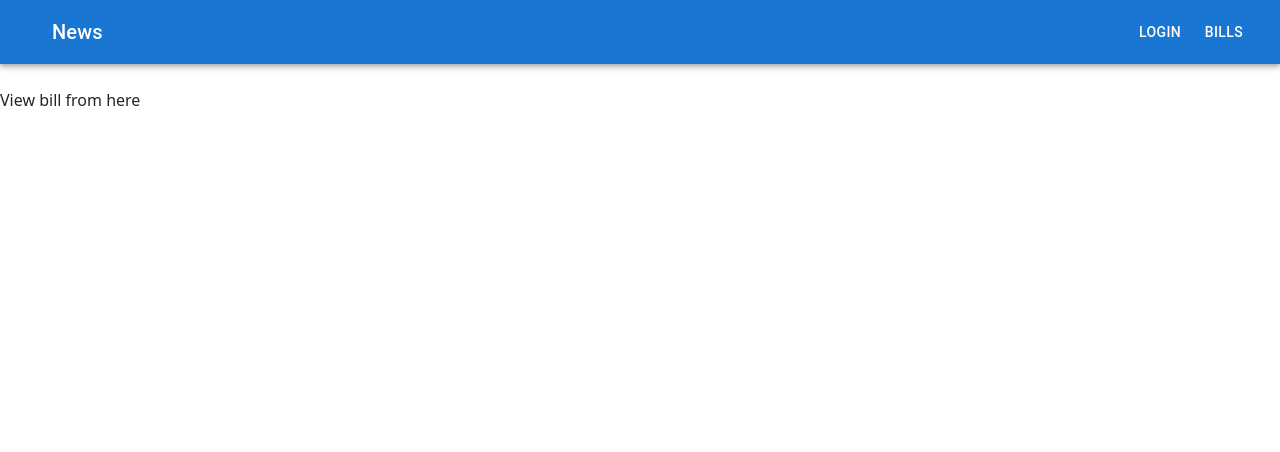
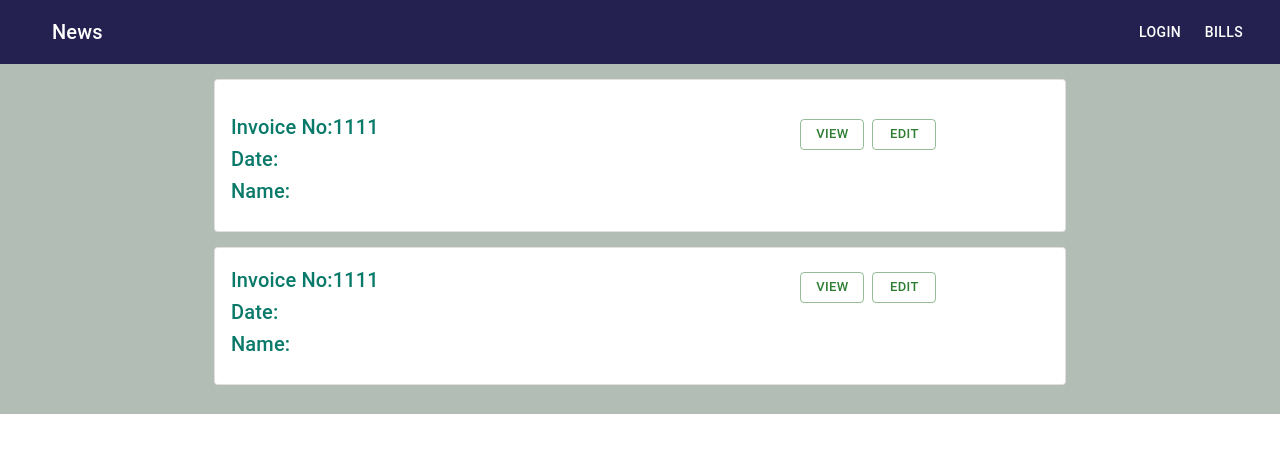
Before and after one commit to lakshmivishwa/bill-generator, a React (Create React App) app in the folder invoice-app/: page /bills/1 in a window 1280 px wide. Shown: the top 452 px of the page. Built offline with nearby package versions, Linux system fonts and the light colour scheme.

Commit message:
added view page

```diff
--- a/invoice-app/src/Bills/CreateBill/ProductTable/FinalProductTable.js
+++ b/invoice-app/src/Bills/CreateBill/ProductTable/FinalProductTable.js
@@ -4,6 +4,7 @@ import Table from "./Table/table";
 
 
 function ProductDetail() {
+
 	const [tableData, setTableData] = useState([]);
 	const [formObject, setFormObject] = useState({
 		itemName: "",
@@ -13,8 +14,6 @@ function ProductDetail() {
 		price: "",
 		action: "",
 	});
-
-
 	const onValChange = (event) => {
 		console.log(event)
 		const value = (res) => ({
@@ -24,16 +23,21 @@ function ProductDetail() {
 		setFormObject(value);
 	};
 
+	let priceSum = 0;
+	console.log(priceSum);
 	const onFormSubmit = (event) => {
+		event.preventDefault();
+		console.log(formObject);
 
-		console.log(formObject);
-		event.preventDefault();
 		const checkVal = !Object.values(formObject).every((res) => res === "");
 		if (checkVal) {
+
 			// const dataObj = (data) => [...data, formObject];
 			const data = { ...formObject, id: tableData.length + 1 };
 
 			setTableData([...tableData, data]);
+			console.log(tableData);
+
 			const isEmpty = {
 				itemName: "",
 				itemDescription: "",
@@ -44,7 +48,9 @@ function ProductDetail() {
 			};
 			setFormObject(isEmpty);
 		}
+
 	};
+
 
 	const removeTableData = (index) => {
 		console.log("deleted");
--- a/invoice-app/src/Bills/CreateBill/ProductTable/ItemForm.js
+++ b/invoice-app/src/Bills/CreateBill/ProductTable/ItemForm.js
@@ -1,18 +1,17 @@
 import * as React from 'react';
 import { Grid, Typography, Button, Container } from '@mui/material';
 import TextField from '@mui/material/TextField';
-import { useForm } from "react-hook-form"
+import { Controller, useForm } from "react-hook-form";
+
 
 function ItemForm({ onValChange, formObject, onFormSubmit }) {
 
-    console.log(formObject);
     const { register, handleSubmit, formState: { errors } } = useForm();
 
     return (
         <Container >
                 <form >
                     <Grid container spacing={2} mt={1} mb={3}>
-
                         <Grid item xs={5} md={7}  >
                             <Typography mt={3} mb={2} variant="h6" component="h5">Item</Typography>
                             <TextField name="itemName" fullWidth label="Item Name"
@@ -84,11 +83,13 @@ function ItemForm({ onValChange, formObject, onFormSubmit }) {
                             />
                         </Grid>
                         <Grid item xs={12} md={12}>
-                        <Button variant="contained" type="submit" onClick={onFormSubmit}>Add Item</Button>
+                            <Button  variant="contained"  onClick={onFormSubmit}>Add Item</Button>
                         </Grid>
+
                     </Grid>
 
                 </form>
+
         </Container >
 
     );
--- a/invoice-app/src/Bills/CreateBill/ProductTable/Table/table.js
+++ b/invoice-app/src/Bills/CreateBill/ProductTable/Table/table.js
@@ -1,10 +1,10 @@
 import { MdDeleteForever } from "react-icons/md";
 import { Grid, Container } from '@mui/material';
 import styles from "./style";
+
 function Table({ tableData, deleteTableData }) {
+    console.log(tableData)
 
-    // console.log(sum);
-    console.log(tableData)
     return (
         <Container maxWidth="md">
             <Grid container spacing={2} mt={3}>
--- a/invoice-app/src/Bills/ViewBill.js
+++ /dev/null
@@ -1,11 +0,0 @@
-import * as React from 'react';
-import Box from '@mui/material/Box';
-
-export default function ViewBill() {
-  return (
-
-    <Box sx={{ flexGrow: 1 }}>
-      <div>View bill from here</div>
-    </Box>
-  );
-}
--- /dev/null
+++ b/invoice-app/src/Bills/ViewBills/ViewBill.js
@@ -0,0 +1,67 @@
+import * as React from 'react';
+import { Container, Grid, Card, CardContent, Typography, CardActions, Button } from '@mui/material';
+import styles from "./style";
+
+import { ThemeProvider } from '@mui/material';
+import theme from "../../Theme/Theme"
+export default function ViewBill() {
+  return (
+    <div style={styles.MainContainer}>
+
+      <Container maxWidth="md"style={styles.MainCardContainer} >
+        <Card sx={{ minWidth: 275 }} variant="outlined" style={styles.CardContainer}>
+          <Grid container spacing={2}>
+            <Grid item xs={6} md={8}>
+              <CardContent>
+                <ThemeProvider theme={theme}>
+                  <Typography variant="h6" component="div" color="info.main">
+                    Invoice No:1111
+                  </Typography>
+                  <Typography variant="h6" component="div" color="info.main">
+                    Date:
+                  </Typography>
+                  <Typography variant="h6" component="div" color="info.main" >
+                    Name:
+                  </Typography>
+                </ThemeProvider>
+              </CardContent>
+            </Grid >
+
+            <Grid item xs={5} md={4} mt={2}>
+              <CardActions>
+                <Button variant="outlined" size="small" color="success"  >View</Button>
+                <Button variant="outlined" size="small" color="success" >Edit</Button>
+              </CardActions>
+            </Grid>
+          </Grid >
+        </Card>
+        <Card sx={{ minWidth: 275 }} variant="outlined">
+          <Grid container spacing={2}>
+            <Grid item xs={6} md={8}>
+              <CardContent>
+                <ThemeProvider theme={theme}>
+                  <Typography variant="h6" component="div" color="info.main">
+                    Invoice No:1111
+                  </Typography>
+                  <Typography variant="h6" component="div" color="info.main">
+                    Date:
+                  </Typography>
+                  <Typography variant="h6" component="div" color="info.main" >
+                    Name:
+                  </Typography>
+                </ThemeProvider>
+              </CardContent>
+            </Grid >
+
+            <Grid item xs={5} md={4} mt={2}>
+              <CardActions>
+                <Button variant="outlined" size="small" color="success"  >View</Button>
+                <Button variant="outlined" size="small" color="success" >Edit</Button>
+              </CardActions>
+            </Grid>
+          </Grid >
+        </Card>
+      </Container >
+    </div>
+  );
+}
--- /dev/null
+++ b/invoice-app/src/Bills/ViewBills/style.js
@@ -0,0 +1,16 @@
+const styles = {
+    MainContainer: {
+        backgroundColor: "#B2BEB5",
+        height: "350px"
+    },
+    CardContainer: {
+        paddingTop: "15px",
+        marginBottom: "15px"
+    },
+    MainCardContainer: {
+        paddingTop: "15px"
+    }
+
+};
+
+export default styles;
--- a/invoice-app/src/Component/Navbar.js
+++ b/invoice-app/src/Component/Navbar.js
@@ -28,7 +28,7 @@ export default function Navbar() {
   };
   return (
 
-    <Box sx={{ flexGrow: 1 }} mb={3}>
+    <Box sx={{ flexGrow: 1 }} >
       <AppBar position="static">
         <Toolbar>
           <IconButton
--- /dev/null
+++ b/invoice-app/src/Theme/Theme.js
@@ -0,0 +1,30 @@
+import { createTheme } from '@mui/material/';
+
+export const Theme = createTheme({
+
+    palette: {
+        primary: {
+            main: '#24204f',
+        },
+        secondary: {
+            main: '#FF0000',
+        },
+        info: {
+            main: '#097969',
+            light: "#066b8a"
+        },
+        background: {
+            default: "#64748B"
+        }
+    },
+
+    typography: {
+        "fontFamily": `"Roboto", "Helvetica", "Arial", sans-serif`,
+        "fontSize": 14,
+        "fontWeightLight": 300,
+        "fontWeightRegular": 400,
+        "fontWeightMedium": 500
+    }
+});
+
+export default Theme;
```
Also changed, not shown: invoice-app/src/Bills/CreateBill/CreateBill.js (+83 -98 lines), invoice-app/src/Component/App.js (+25 -3 lines). Lines whose indentation alone changed are shown as unchanged.
